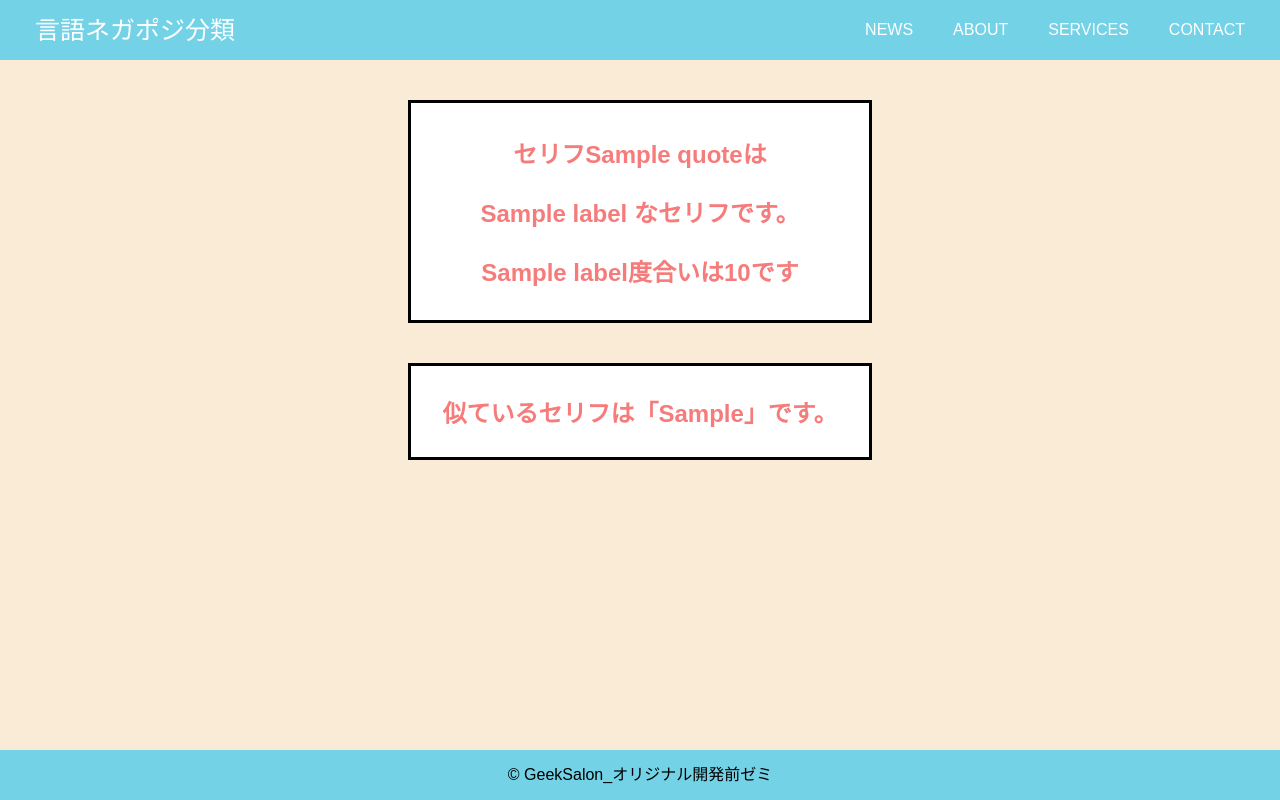
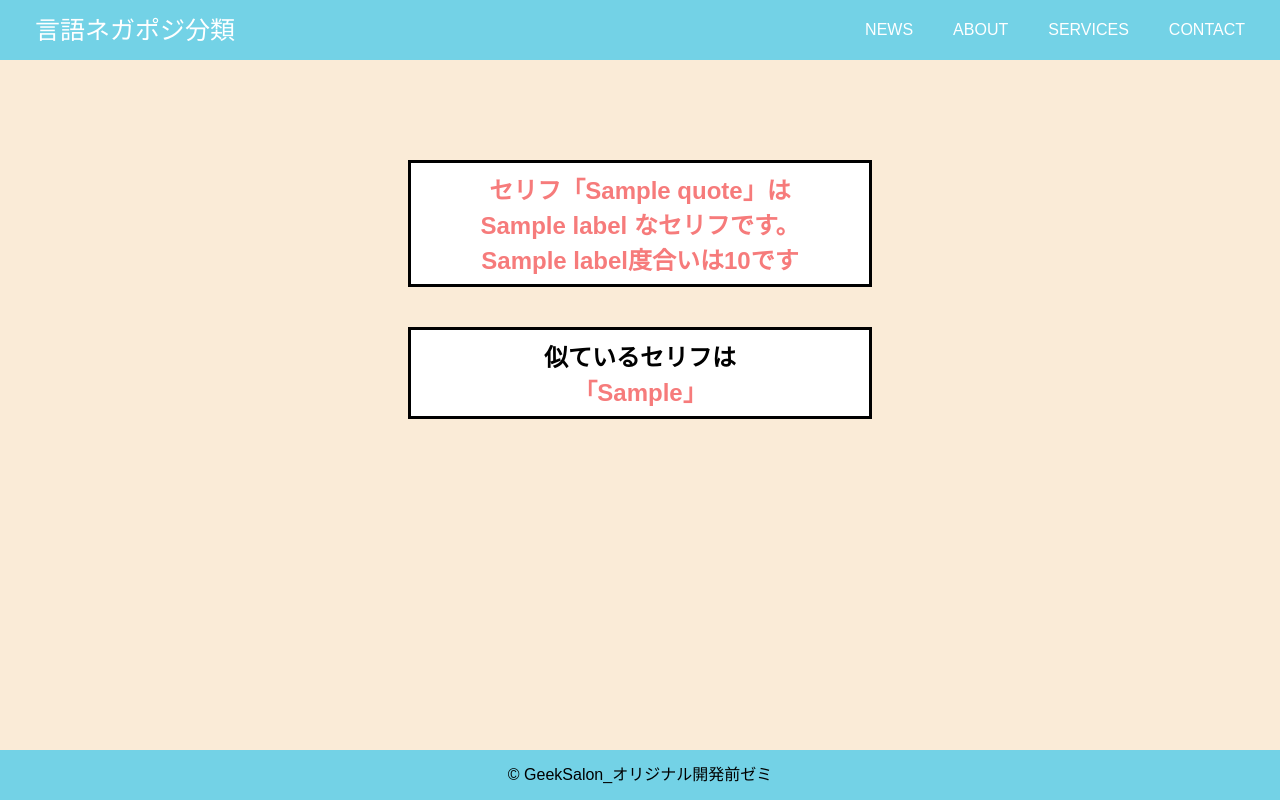
Before and after one commit to GeekSalon-Fukuoka/pre_original_zemi_answer, a Flask app: template templates/predict.html in a window 1280 px wide. Run offline with Flask 3, Linux system fonts and the light colour scheme; the template is opened without the code that fills it: most values are stand-ins (such as "Sample title", 1, 10 or a date in 2020).

Commit message:
fix: CSSメイン

```diff
--- a/app.py
+++ b/app.py
@@ -1,24 +1,32 @@
-from flask import Flask,render_template, request
+from flask import Flask, render_template, request
 from model import predict_sentiment, find_closest_word
 
 
 app = Flask(__name__)
 
+
 @app.route("/")
 def index():
-    return render_template('index.html')
+    return render_template("index.html")
 
-@app.route("/predict", methods =['GET', 'POST'])
+
+@app.route("/predict", methods=["GET", "POST"])
 def predict():
-    if request.method == 'GET':
-        return render_template('predict.html')
-    elif request.method == 'POST':
-        quote = request.form['name']
+    if request.method == "GET":
+        return render_template("predict.html")
+    elif request.method == "POST":
+        quote = request.form["name"]
         result = predict_sentiment(quote)
-        label = result[0]['label']
-        score = round(result[0]['score'], 2)
-        closestWord = find_closest_word(result[0]['label'], result[0]['score'])
-        return render_template('predict.html',quote=quote, label=label, score=score, closestWord=closestWord)
+        label = result[0]["label"]
+        score = round(result[0]["score"], 3)
+        closest_word = find_closest_word(result[0]["label"], result[0]["score"])
+        return render_template(
+            "predict.html",
+            quote=quote,
+            label=label,
+            score=score,
+            closest_word=closest_word,
+        )
 
 
 if __name__ == "__main__":
--- a/static/css/style.css
+++ b/static/css/style.css
@@ -1,21 +1,21 @@
 * {
+    margin: 0;
+    padding: 0;
     box-sizing: border-box;
 }
 
 body {
-    margin: 0;
     font-family: "Hiragino Sans W3", "Hiragino Kaku Gothic ProN", "ヒラギノ角ゴ ProN W3", "メイリオ", Meiryo, "ＭＳ Ｐゴシック", "MS PGothic", sans-serif;
     background-color: antiquewhite;
 }
+
 header {
     height: 60px;
     width: 100%;
     padding: 0px 15px;
     background-color: rgba(115, 210, 230);
-    position: fixed;
-    top: 0;
-    z-index: 10;
     display: flex;
+    justify-content: space-between;
 }
 
 .logo {
@@ -23,14 +23,8 @@ header {
 }
 
 nav {
-    margin: 0 0 0 auto;
-}
-
-ul {
     display: flex;
-    list-style: none;
-    padding: 0;
-    margin: 0;
+    justify-content: space-evenly;
 }
 
 a {
@@ -45,11 +39,13 @@ main {
     padding: 60px;
     text-align: center;
     width: 100%;
-    margin: auto;
     top: 0;
 }
 
 .content {
+    display: flex;
+    flex-direction: column;
+    gap: 20px;
     box-sizing: border-box;
     width: 50%;
     background-color: #fff;
@@ -64,7 +60,6 @@ main {
     margin: 5px 0 0;
     padding: 10px;
     background-color: rgb(115, 211, 230);
-    ;
     border-radius: 8px;
     font-size: 15px;
 }
@@ -98,7 +93,7 @@ main {
     background-color: rgb(250, 90, 90);
 }
 
-.calc_btn [type="submit"] {
+.calc_btn {
     cursor: pointer;
     text-align: center;
     font-size: 18px;
@@ -112,7 +107,7 @@ main {
     border-radius: 5px;
 }
 
-.calc_btn [type="submit"]:hover {
+.calc_btn:hover {
     background: #985267;
 }
 
@@ -127,28 +122,19 @@ main {
     border: solid;
 }
 
-.result {
+.box p {
     font-weight: bold;
     color: rgb(246, 123, 123);
     font-size: 24px;
 }
 
-/* *********************************
-  footerの設定
-  *********************************** */
+/* footerの設定 */
 footer {
     width: 100%;
-    /* 幅いっぱいを指定 */
     height: 50px;
-    /* 高さを指定 */
-    display: inline-block;
     background: rgba(115, 210, 230);
-    /* 背景色を指定 */
     text-align: center;
     position: absolute;
     bottom: 0;
-}
-
-.footer_logo {
     line-height: 50px;
 }
--- a/templates/index.html
+++ b/templates/index.html
@@ -5,7 +5,7 @@
         <h1>判定する言葉を入力しよう！</h1>
         <form action="/predict" method="POST">
             <input type="text" name="name">
-            <input type="submit" value='送信'>
+            <button type="submit">送信</button>
         </form>
     </div>
 {% endblock %}
--- a/templates/predict.html
+++ b/templates/predict.html
@@ -1,19 +1,18 @@
 {% extends "layout.html" %}
 {% block content %}
-<main>
 <div class="box">
     {% if label and score %}
-            <p class="result">セリフ{{ quote }}は</p>
-            <p class="result"> {{ label }} なセリフです。 </p>
-            <p class="result">{{ label }}度合いは{{ score }}です</p>
+        <p>セリフ「{{ quote }}」は</p>
+        <p> {{ label }} なセリフです。 </p>
+        <p>{{ label }}度合いは{{ score }}です</p>
     {% else %}
-            <h2 class="result">数字を入力してください</h2>
+        <h2>数字を入力してください</h2>
     {% endif %}
 </div>
-        {% if closestWord %}
+{% if closest_word %}
     <div class="box">
-                    <h2 class="result">似ているセリフは「{{closestWord}}」です。</h2>
+        <h2>似ているセリフは</h2>
+        <p>「{{closest_word}}」</p>
     </div>
 {% endif %}
-</main>
 {% endblock %}
```
Also changed, not shown: model.py (+8 -4 lines), templates/layout.html (+11 -13 lines), 1 other file. Lines whose indentation alone changed are shown as unchanged.
